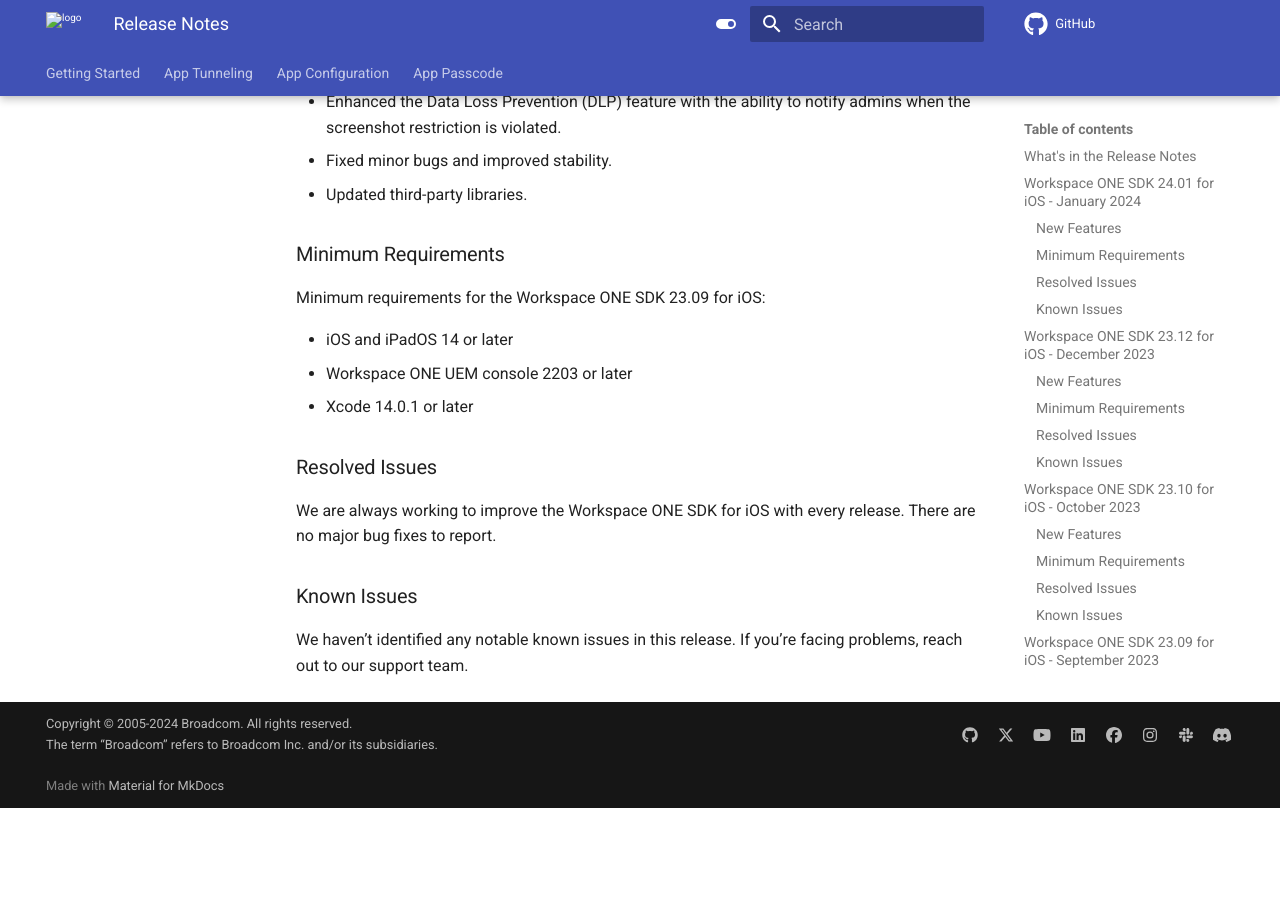
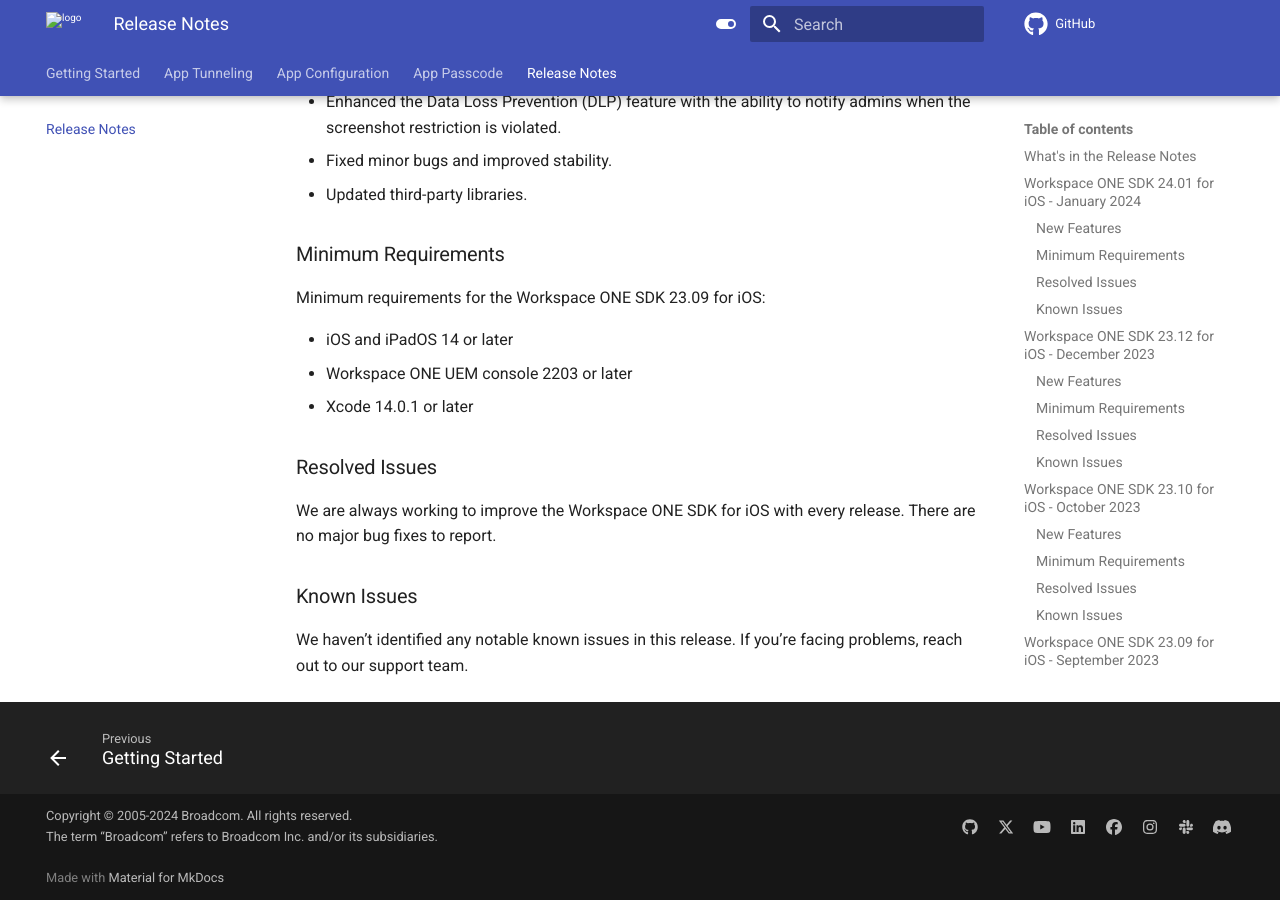
Before and after one commit to euc-dev/ws1-sdk-uem-ios, an MkDocs documentation site: the page built from docs/Release Notes/index.md, in a window 1280 px wide and 900 px high, scrolled down 2911 px. Built offline with MkDocs 1.6.1 and Material for MkDocs 9.7.7, drawn with Linux system fonts in a browser that asks for light colours; comment, search, counter and statistics services are not loaded; the version menu is left out; before the commit the page ends 3719 px from its top, so only the background shows below that.

Commit message:
add release notes to nav

```diff
--- a/mkdocs.yml
+++ b/mkdocs.yml
@@ -161,3 +161,4 @@ nav:
   - App Passcode:
     - App Wrapping: 'App Passcode/App Wrapping.md'
     - Airwatch SDK: 'App Passcode/Airwatch SDK.md'
+  - Release Notes: 'Release Notes/index.md'
```
